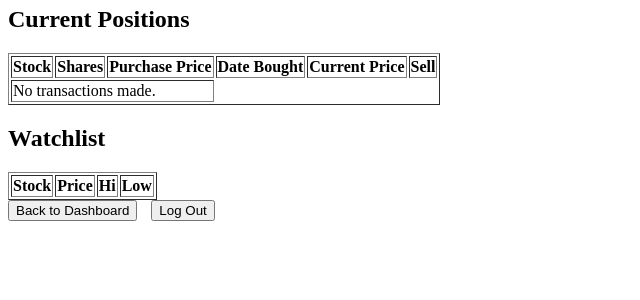
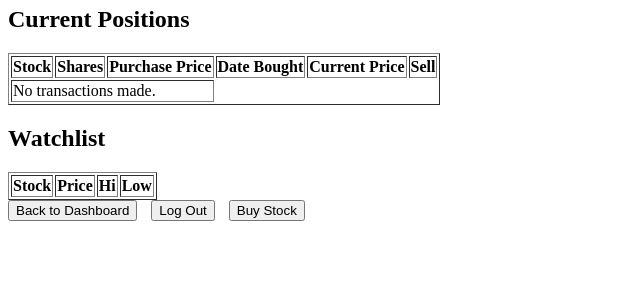
Before and after one commit to cs411-alawini/su24-cs411-team004-oak, a Flask app: template Project/templates/portfolio.html in a window 1280 px wide. Shown: the part 246-546 px from the top of the page, without its empty margins (0-640 px from the left). Run offline with Flask 3, Linux system fonts and the light colour scheme; the template is opened without the code that fills it, so the values that code supplies are empty.

Commit message:
buy (in progress)

```diff
--- a/Project/main.py
+++ b/Project/main.py
@@ -434,6 +434,77 @@ def sell_shares():
 
 
 
+@app.route('/portfolio/<portfolioid>/buy', methods=['GET', 'POST'])
+def buy_stock(portfolioid):
+    if 'user' not in session:
+        return redirect(url_for('login'))
+
+    stock_name = ''
+    stock_name = Decimal(0)
+
+    if request.method == 'POST':
+        if 'confirm_stock' in request.form:
+            stock_symbol = request.form.get('stock_symbol')
+
+            exists, stock_name = get_stock_name_from_symbol(stock_symbol)
+
+            if exists:
+                current_price = get_stock_current_price(stock_symbol)
+
+
+
+            print("confirm stock")
+        elif 'calculate_price' in request.form:
+            print("calc price")
+        elif 'place_order' in request.form:
+            print("place order")
+
+    return render_template('buy_stock.html', portfolioid=portfolioid, msg=stock_name, stock_price=current_price)
+
+def get_stock_current_price(stock_symbol):
+    try:
+        data = yf.download(stock_symbol, period="1d", interval="1m")
+
+        if data.empty:
+            print("No data")
+        else:
+            #gets only the adjusted close
+            watchlist_prices = data['Adj Close'].iloc[-1]
+            current_price = Decimal("{:.2f}".format(watchlist_prices))
+
+        return current_price
+    except Exception as e:
+        print("Error with yfinance API:", str(e))
+
+
+
+
+
+
+def get_stock_name_from_symbol(stock_symbol):
+    connection = None
+    try:
+        connection = get_db_connection()
+        cursor = connection.cursor()
+        cursor.execute("""
+                    SELECT Name
+                    FROM Companies
+                    WHERE StockSymbol = %s
+                """, (stock_symbol,))
+        stock_name = cursor.fetchone()
+        if stock_name:
+            return (True, stock_name[0])
+        else:
+            return (False, "Stock not in S&P 500")
+    except Error as e:
+        print(f"get stock name from symbol Error: {e}")
+    finally:
+        if connection and connection.is_connected():
+            cursor.close()
+            connection.close()
+
+
+
 # https://www.geeksforgeeks.org/how-to-use-flask-session-in-python-flask/
 # @app.route("/logout")
 # def logout():
--- a/Project/templates/portfolio.html
+++ b/Project/templates/portfolio.html
@@ -103,5 +103,6 @@
     </session>
     <button type="button" onclick="window.location.href='{{ url_for('login') }}'" class="button-space">Log Out</button>
 
+    <button type="button" onclick="window.location.href='{{ url_for('buy_stock', portfolioid=portfolio.PortfolioID) }}'" class="button-space">Buy Stock</button>
 </body>
 </html>
```
Also changed, not shown: Project/templates/buy_stock.html (added, +30 -0 lines).
